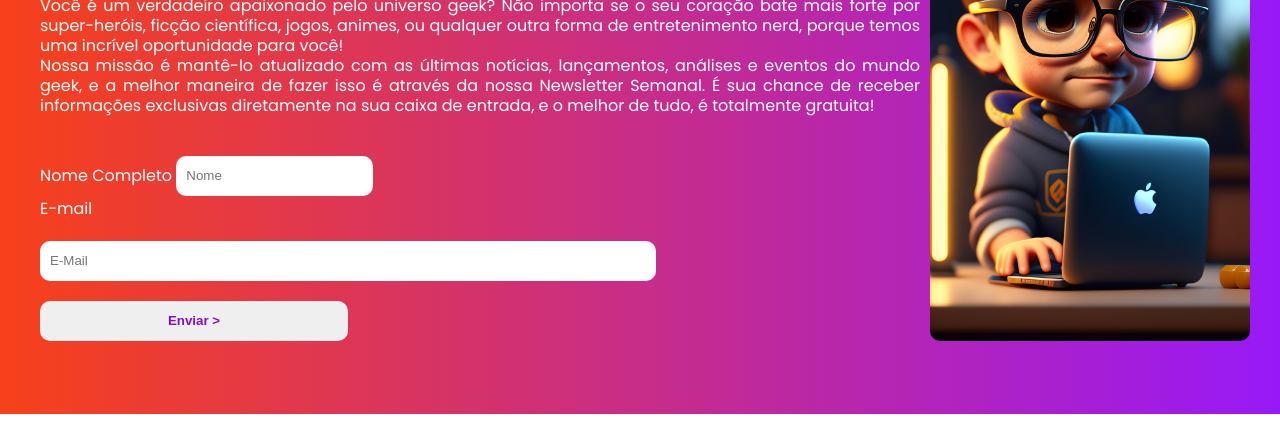
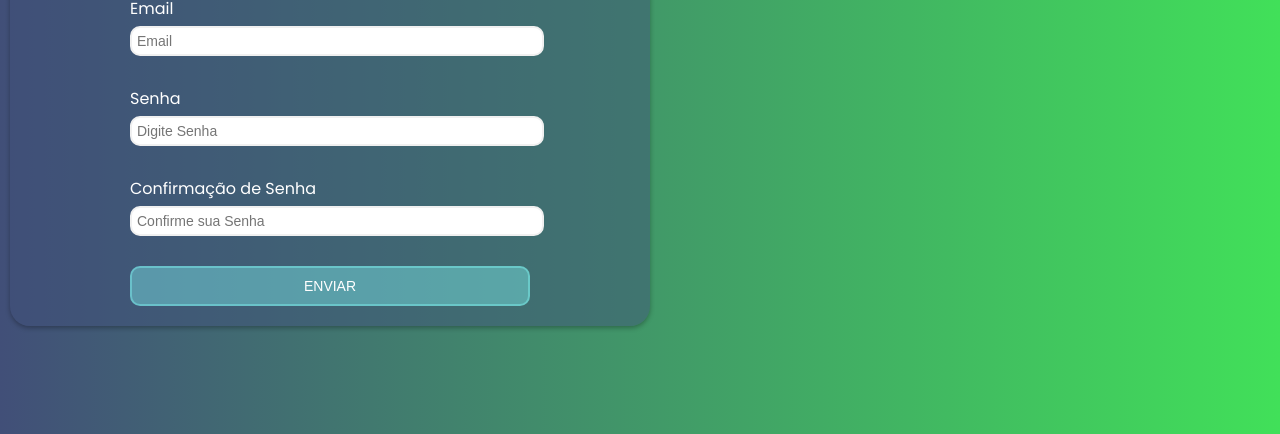
Before and after one commit to alysouza84/webfront-JS, a plain HTML site: page index.html in a window 1280 px wide. Shown: the part 386-820 px from the top of the page. Drawn offline with Linux system fonts and the light colour scheme.

Commit message:
atualização(antes do JS)

```diff
--- a/index.html
+++ b/index.html
@@ -22,33 +22,54 @@
                 <a href="#"><li>Relatorios</li></a>
                 <a href="#"><li>Conteúdo</li></a>
                 <a href="#"><li>Grid</li></a>
-                <a href="#"><li>News Letter</li></a>
+                <a href="#"><li>Criar Conta</li></a>
             </ul>
     </header>
     <main>
-        <aside>
-            <h2>Inscreva-se agora</h2>
-            <h2>na News Letter</h2>
-            <p>Você é um verdadeiro apaixonado pelo universo geek? Não importa se o seu coração bate mais forte por super-heróis, ficção científica, jogos, animes, ou qualquer outra forma de entretenimento nerd, porque temos uma incrível oportunidade para você!
-                <br>
-                Nossa missão é mantê-lo atualizado com as últimas notícias, lançamentos, análises e eventos do mundo geek, e a melhor maneira de fazer isso é através da nossa Newsletter Semanal. É sua chance de receber informações exclusivas diretamente na sua caixa de entrada, e o melhor de tudo, é totalmente gratuita!
-                <br>
-                </p>
-            <form id="from" class="form">
-                <div class = "form-control">
-                    <label for="nome">Nome Completo</label>
-                    <input type="text" placeholder="Nome" id="username">
+        <body>
+            <div class="container">
+                <div class="header">
+                    <h2>Criar Conta</h2>
                 </div>
-                    <label for="email">E-mail</label>
-                    <input type="email" placeholder="E-Mail">
-
-                <input type="submit" value="Enviar >">
-            </form>
-        </aside>
-            <article>
-                <img src="./images/subscribeimage.jpg" alt="mini-steveJobs" width="320" height="480">
-            </article>
+                <form id="from" class="form">
+                    <div class="form-control">
+                        <label for="username">Nome Completo</label>
+                        <input type="text" placeholder="Nome" id="username">
+                        <i class="fas fa-exclamation-circle"></i>
+                        <i class="fas fa-check-circle"></i>
+                        <small>Mensagem de erro</small>
+                    </div>
+                    <div class="form-control">
+                        <label for="email">Email</label>
+                        <input type="email" placeholder="Email" id="email">
+                        <i class="fas fa-exclamation-circle"></i>
+                        <i class="fas fa-check-circle"></i>
+                        <small>Mensagem de erro</small>
+                    </div>
+                    <div class="form-control">
+                        <label for="password">Senha</label>
+                        <input type="password" placeholder="Digite Senha" id="password">
+                        <i class="fas fa-exclamation-circle"></i>
+                        <i class="fas fa-check-circle"></i>
+                        <small>Mensagem de erro</small>
+                    </div>
+                    <div class="form-control">
+                        <label for="password-confirmation">Confirmação de Senha</label>
+                        <input type="password" placeholder="Confirme sua Senha" id="password-confirmation">
+                        <i class="fas fa-exclamation-circle"></i>
+                        <i class="fas fa-check-circle"></i>
+                        <small>Mensagem de erro</small>
+                    </div>
+                    <button type="submit">ENVIAR</button>
+                </form>
+            </div>
+            <!-- <article>
+                <img src="./images/subscribeimage.jpg" alt="mini-steveJobs" width="320" height="450">
+            </article> -->
+        </body>
     </main>
-
+    <script src="https://kit.fontawesome.com/39e660b3de.js"
+    crossorigin="anonymous">
+    </script>
 </body>
 </html>
--- a/stylenew.css
+++ b/stylenew.css
@@ -1,8 +1,9 @@
 body{
-    background: linear-gradient(90deg, #F74119, #9819F7 100% );
+    background: linear-gradient(90deg, #414f78, #41E059 100% );
     color: white;
     font-family: 'Poppins', sans-serif;
     width: 100%;
+    min-height: 100vh;
     margin: 0 auto;
     padding: 10px;
 }
@@ -24,49 +25,87 @@ li{
     color: aliceblue;
 }
 a:hover{
-    border: solid rgb(134, 14, 201);
-    transition: 0.3s all;
+    border: 2px solid rgb(134, 14, 201);
+    background-color: rgba(134, 14, 201, 0.2);
+    border-radius: 20px;
+    transition: 0.2s all;
 }
 h1{
     font-weight: 200;
-
 }
-main{
-    display: flex;
-    flex-direction: row;
-    margin-top: 50px;
-    padding: 30px;
+.container{
+    background-color: #414f7879;
+    border-radius: 20px;
+    box-shadow: 0 2px 5px rgba(0, 0, 0, 0.3);
+    max-width: 50%;
+    overflow: hidden;
 }
-h2{
-    font-size: 50px;
-    line-height: 10px;
+.header{
+    background-color: #41785e76;
+    padding: 20px;
 }
-p{
-    line-height: 20px;
+.form{
+    padding: 20px;
+    max-width: 400px;
+    margin: 0 auto;
 }
-img{
-    border-radius: 20px;
+.form-control{
+    margin-bottom: 10px;
+    padding-bottom : 20px;
+    position: relative;
+}
+.form-control label{
+    display: inline-block;
+    margin-bottom: 5px;
+}
+.form-control input{
+    border: 2px solid #f0f0f0;
+    display: block;
+    border-radius: 10px;
+    font-size: 14px;
+    width: 100%;
+    padding: 5px;
+}
+.form-control i {
+    position: absolute;
+    top: 45px;
+    right: 10px;
+    color: #684178;
+    visibility: hidden;
+}
+.form-control small{
+    position: absolute;
+    bottom: 0;
+    left: 0;
+    visibility: hidden;
+}
+.form button{
+    background-color: #85fffb63;
+    border: 2px solid #85fffb63;
+    color: white;
+    font-size: 14px;
+    border-radius: 10px;
+    width: 100%;
     padding: 10px;
 }
-form{
-    display: flex;
-    flex-direction: column;
-    width: 70%;
-    margin-top: 20px;
+
+/*Mensagem Erro e Sucesso*/
+
+.form-control.success input{
+    border-color: #2ecc71;
 }
-input{
-    margin-top: 20px;
-    height: 20px;
-    padding: 10px;
-    border-radius: 10px;
-    border: none;
+.form-control.error input{
+    border-color: #e74c3c;
 }
-form [type="submit"]{
-    width: 50%;
-    height: 40px;
-    color: rgb(134, 14, 201);
-    font-weight: bold;
+.form-control.success i.fa-check-circle{
+    visibility: visible;
+    border-color: #2ecc71;
 }
-p{
-    text-align: justify;
+.form-control.error i.fa-exclamation-circle{
+    visibility: visible;
+    border-color: #e74c3c;
 }
+.form-control.error small{
+    visibility: visible;
+    border-color: #e74c3c;
+}
```
Also changed, not shown: script.js (added).
